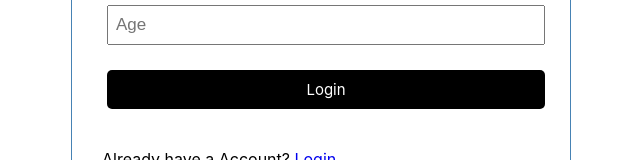
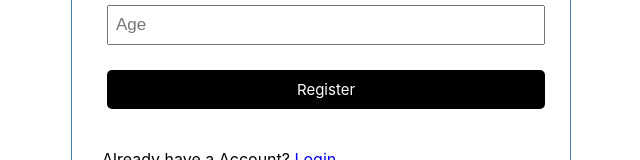
Before and after one commit to HirenGamitDcs22/304Assignment12-MERN-TaskTrackerApp, a React (Create React App) app in the folder client/: page /register in a window 1280 px wide. Shown: the part 559-719 px from the top of the page, without its empty margins (319-959 px from the left). Built offline with nearby package versions, Linux system fonts and the light colour scheme; no server answers.

Commit message:
Update Register.js

```diff
--- a/client/src/pages/Register.js
+++ b/client/src/pages/Register.js
@@ -1,6 +1,6 @@
 import {useState} from 'react'
 import React from 'react'
-import { Link } from 'react-router-dom'
+import { Link,useNavigate } from 'react-router-dom'
 import Header from '../components/Header'
 
 const Register = () => {
@@ -8,7 +8,7 @@ const Register = () => {
     const [password,setPwd]=useState('')
     const [name,setName]=useState('')
     const [age,setAge]=useState('')
-
+    const Navigate=useNavigate()
     const onSubmit=(e)=>{
         e.preventDefault()
         onReg({username,password,name,age})
@@ -28,8 +28,7 @@ const Register = () => {
           })
           const newTask= await res.json();
           console.log(newTask)
-          console.log(JSON.stringify(user))
-
+        Navigate("/login")
     }
     return (
         <div>
@@ -55,7 +54,7 @@ const Register = () => {
                     <input type='text' placeholder='Age' value={age}
                         onChange={(e)=>setAge(e.target.value)} />
                 </div>
-                <input type='submit' value='Login' className='btn btn-block' ></input>
+                <input type='submit' value='Register' className='btn btn-block' ></input>
             </form>
             <div>Already have a Account?<Link to='/login'> Login</Link></div>
         </div>
```
